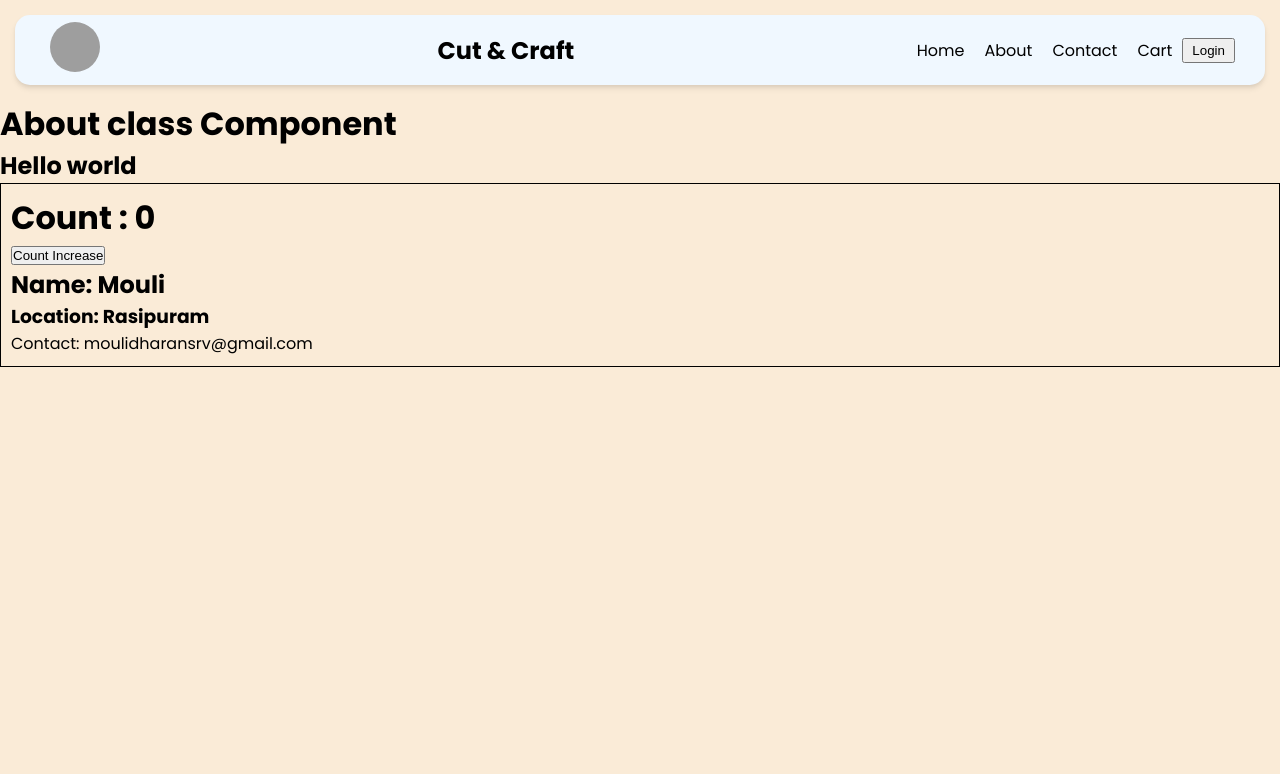
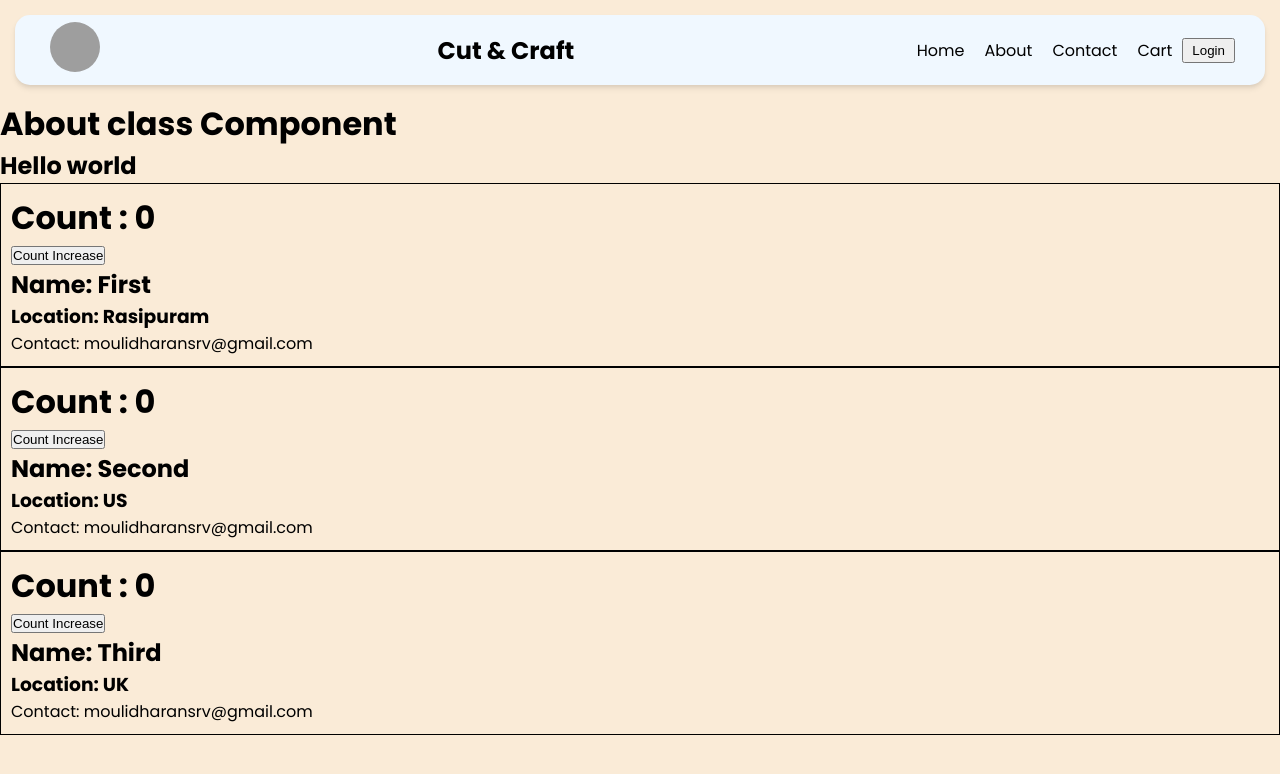
Before and after one commit to GMoulidharan/Namaste-react, a React (Vite) app: page /about in a window 1280 px wide. Shown: the top 774 px of the page. Built offline with nearby package versions, Linux system fonts and the light colour scheme; grey boxes are pictures that could not be loaded.

Commit message:
Episode-8 = DOM manupulation with multiple child Component

```diff
--- a/src/components/About.js
+++ b/src/components/About.js
@@ -18,7 +18,9 @@ class About extends React.Component{
             <div>
                 <h1>About class Component</h1>
                 <h2>Hello world</h2>
-                <UserClass name={"Mouli"} location={"Rasipuram"}/>
+                <UserClass name={"First"} location={"Rasipuram"}/>
+                <UserClass name={"Second"} location={"US"}/>
+                <UserClass name={"Third"} location={"UK"}/>
             </div>
         );
     };
@@ -37,3 +39,20 @@ const About =() =>{
 };
 */
 export default About;
+
+/*
+-Parent constructor
+-Parent render
+    -First Constructor
+    -First Render
+
+    -Second Constructor
+    -Second Render
+
+    <DOM UPDATED -IN SINGLE BATCH>
+
+    -First CDM
+    -Second CDM
+
+-Parent CDM
+*/
--- a/src/components/UserClass.js
+++ b/src/components/UserClass.js
@@ -8,17 +8,17 @@ class UserClass extends React.Component{
             count:0,
             count2:2,
         }
-        console.log("child constructor");
+        console.log(this.props.name+" child constructor");
     }
     componentDidMount(){
-        console.log("child componentDidMount");
+        console.log(this.props.name +" child componentDidMount");
         //API call
     }
 
     render() {
         const{name,location} = this.props;
         const {count} = this.state;
-        console.log("child render");
+        console.log(this.props.name+" child render");
         return (
             <div className="user-card">
                 <h1>Count : {count}</h1>
```
